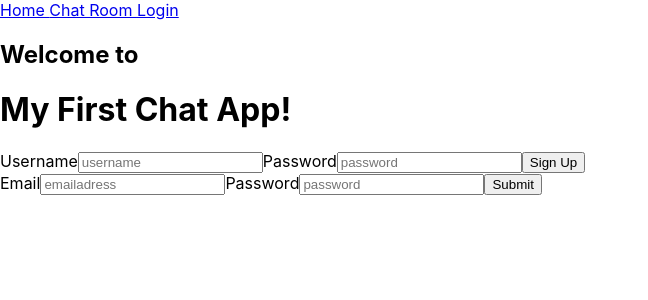
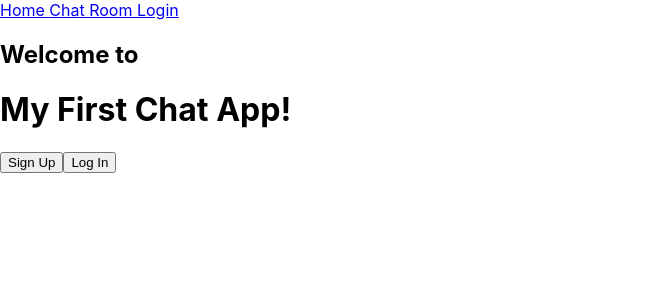
Before and after one commit to EsviCodes/chat-app-client, a React (Create React App) app: page / in a window 1280 px wide. Shown: the top 300 px of the page, without its empty margins (0-648 px from the left). Built offline with nearby package versions, Linux system fonts and the light colour scheme.

Commit message:
Added buttons to home page to sign up and login - only after clicking the forms show up

```diff
--- a/src/components/Chatroom.js
+++ b/src/components/Chatroom.js
@@ -3,7 +3,6 @@ import url from "../constants";
 import ChatroomForm from "./ChatroomForm";
 import { connect } from "react-redux";
 import { addMessages } from "../actions/messages-actions";
-import LoginFormContainer from "./LoginFormContainer";
 
 class Chatroom extends Component {
   source = new EventSource(`${url}/stream`);
@@ -29,7 +28,7 @@ class Chatroom extends Component {
     return (
       <div>
         <h2>Hello from the Chat Room</h2>
-        <LoginFormContainer />
+
         <h3>Messages</h3>
         <ul>
           {this.props.messages.map(message => (
--- a/src/components/Home.js
+++ b/src/components/Home.js
@@ -1,18 +1,44 @@
 import React, { Component } from "react";
-import { Link } from "react-router-dom";
 import { connect } from "react-redux";
 import SignUp from "./SignUp";
 import LoginFormContainer from "./LoginFormContainer";
 
 class Home extends Component {
+  state = {
+    signUp: false,
+    login: false
+  };
+
+  onSignUp = () => {
+    this.setState({
+      ...this.state,
+      signUp: true
+    });
+  };
+
+  onLogin = () => {
+    this.setState({
+      ...this.state,
+      login: true
+    });
+  };
+
   render() {
     return (
       <div>
         <h2>Welcome to</h2>
         <h1>My First Chat App!</h1>
 
-        <SignUp />
-        <LoginFormContainer />
+        {!this.state.signUp ? (
+          <button onClick={this.onSignUp}>Sign Up</button>
+        ) : (
+          <SignUp />
+        )}
+        {!this.state.login ? (
+          <button onClick={this.onLogin}>Log In</button>
+        ) : (
+          <LoginFormContainer />
+        )}
       </div>
     );
   }
--- a/src/components/LoginForm.js
+++ b/src/components/LoginForm.js
@@ -19,7 +19,7 @@ export default props => {
         onChange={props.onChange}
         placeholder="password"
       />
-      <input type="submit" />
+      <button type="submit">Log In </button>
     </form>
   );
 };
--- a/src/components/LoginFormContainer.js
+++ b/src/components/LoginFormContainer.js
@@ -2,7 +2,7 @@ import React from "react";
 import LoginForm from "./LoginForm";
 import { connect } from "react-redux";
 import { login } from "../actions/auth-actions";
-import { Redirect } from "react-router-dom";
+//import { Redirect } from "react-router-dom";
 
 class LoginFormContainer extends React.Component {
   state = { email: "", password: "" };
@@ -19,9 +19,16 @@ class LoginFormContainer extends React.Component {
   };
 
   render() {
-    return this.props.token ? (
-      <Redirect to="/chatroom" />
-    ) : (
+    return (
+      // return this.props.token ? (
+      //   <Redirect to="/chatroom" />
+      // ) : (
+      //   <LoginForm
+      //     onSubmit={this.onSubmit}
+      //     onChange={this.onChange}
+      //     values={this.state}
+      //   />
+      // );
       <LoginForm
         onSubmit={this.onSubmit}
         onChange={this.onChange}
```
Also changed, not shown: src/actions/signUp-action.js (deleted).
